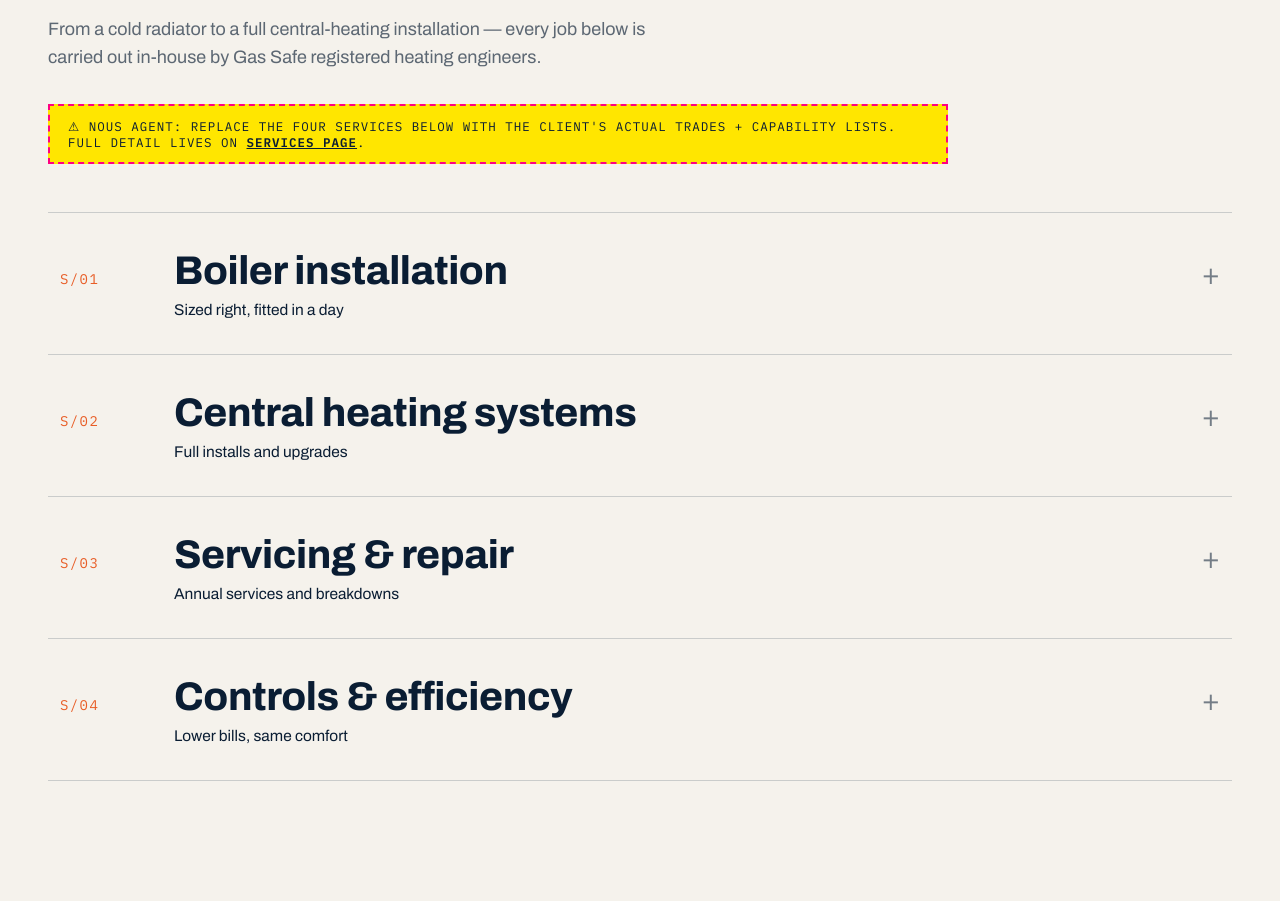
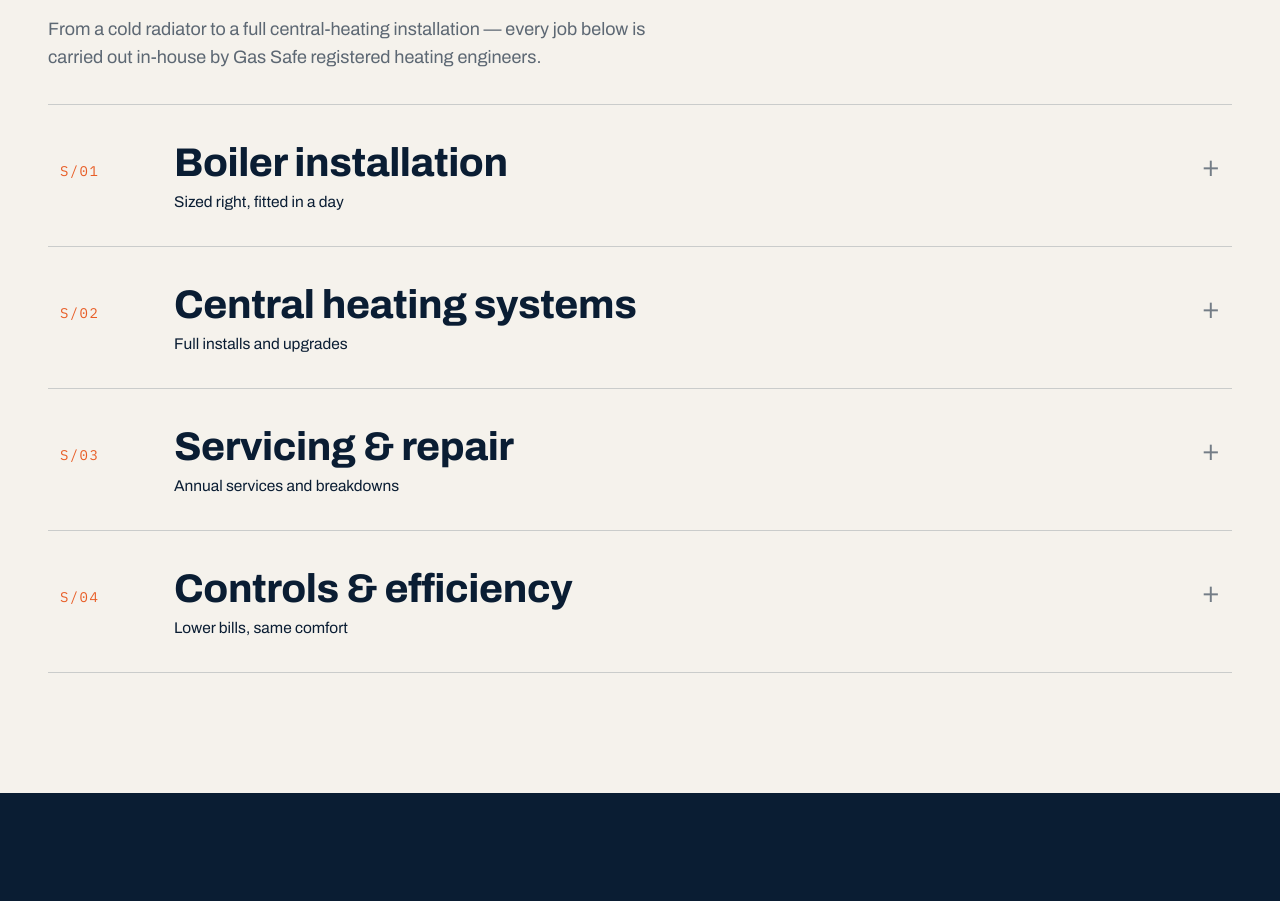
Before and after one commit to East-designs/preview-whats-on-weston, a plain HTML site: page index.html in a window 1280 px wide. Shown: the part 1252-2153 px from the top of the page. Drawn offline with nearby package versions, Linux system fonts and the light colour scheme.

Commit message:
Remove agent note + email blocks

```diff
--- a/index.html
+++ b/index.html
@@ -186,7 +186,6 @@
       <h2 data-reveal style="font-size:clamp(34px,5vw,68px);font-weight:800;font-stretch:125%;letter-spacing:-0.015em;line-height:1.02;margin:0 0 18px;max-width:900px">Every heating job. One number.</h2>
       <p data-reveal style="font-size:18px;line-height:1.6;color:rgba(10,29,51,0.65);max-width:620px;margin:0 0 32px;text-wrap:pretty">From a cold radiator to a full central-heating installation — every job below is carried out in-house by Gas Safe registered heating engineers.</p>
 
-      <div data-reveal style="background:#FFE600;border:2px dashed #FF0080;padding:12px 18px;margin:0 0 48px;font-family:'IBM Plex Mono',monospace;font-size:12.5px;letter-spacing:0.08em;color:#0A1D33;max-width:900px">⚠ NOUS AGENT: REPLACE THE FOUR SERVICES BELOW WITH THE CLIENT'S ACTUAL TRADES + CAPABILITY LISTS. FULL DETAIL LIVES ON <a href="#services" style="color:#0A1D33;font-weight:600">SERVICES PAGE</a>.</div>
 
       <div data-reveal style="border-top:1px solid rgba(10,29,51,0.18)">
 
```
